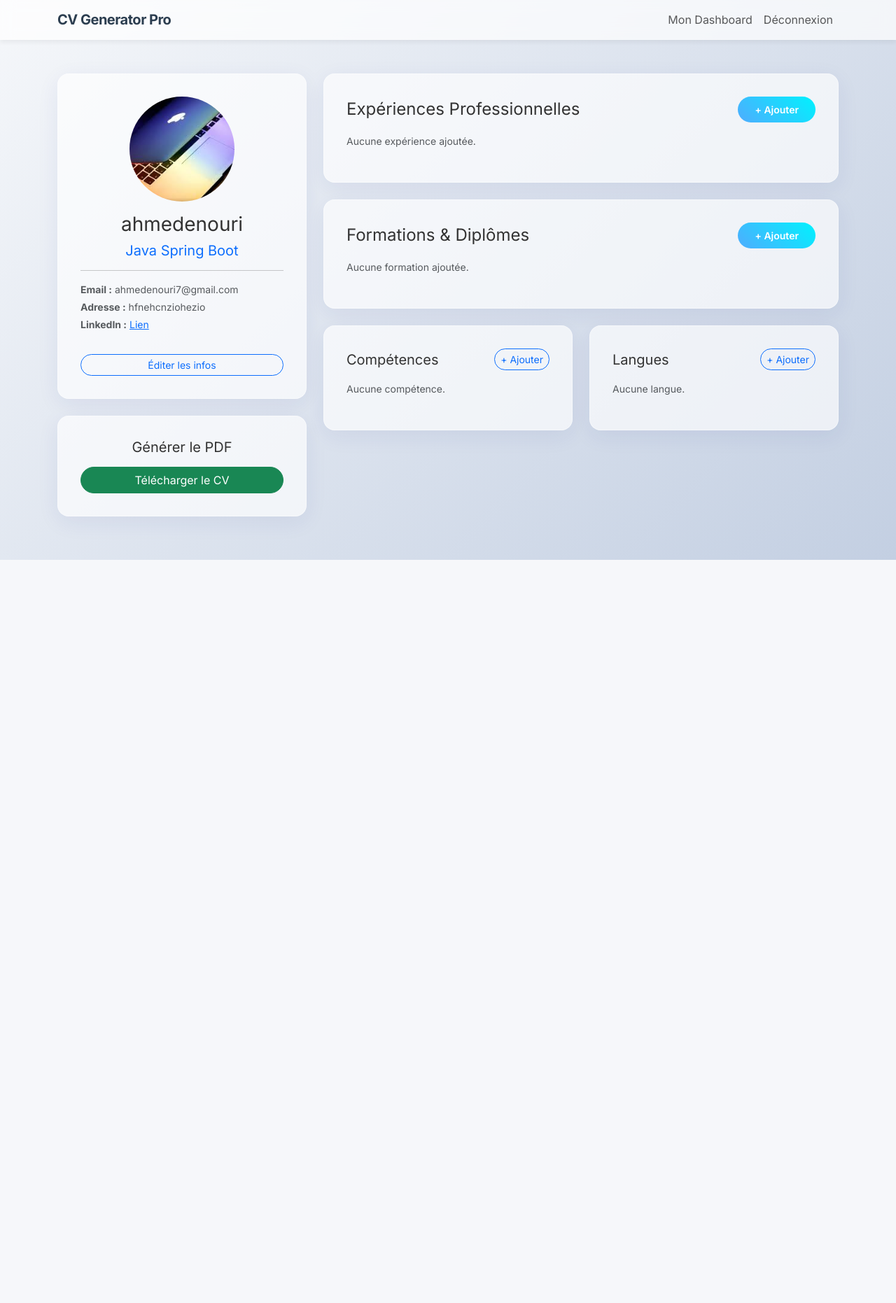
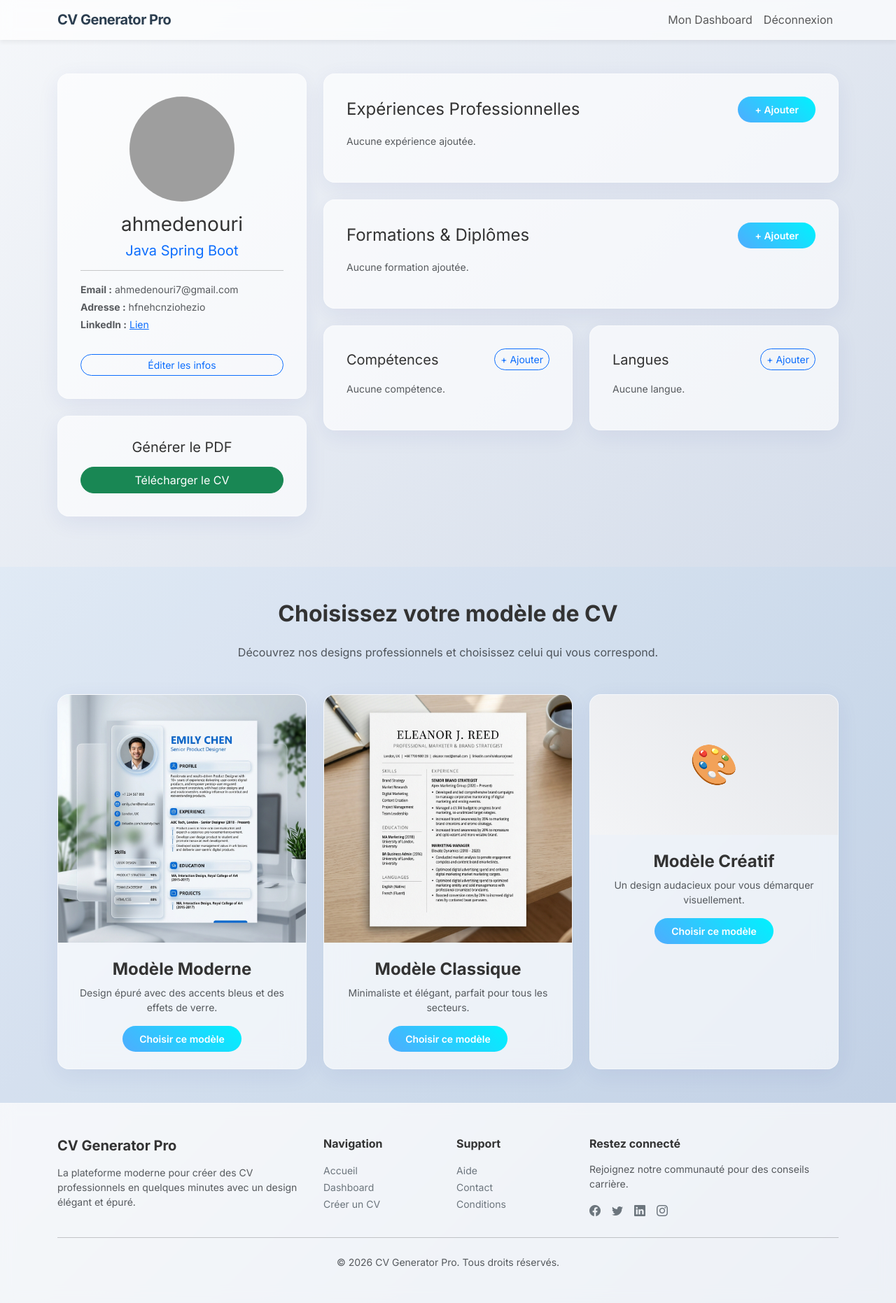
Before and after one commit to OTMAN998/django, a Django app: page /cv/1/ in a window 1280 px wide. Shown: the whole page at 70% size. Before the commit the page ends 800 px from the top, so only its background shows below. Run offline with Django 5.2, Linux system fonts and the light colour scheme; a user stored in the database is signed in; data comes from the database, SQL or seed files in the repository; data that the repository does not hold is empty; grey boxes are pictures that could not be loaded.

Commit message:
Ajout du téléchargement PDF, du footer et de la galerie de modèles

```diff
--- a/demo/cv/templates/base.html
+++ b/demo/cv/templates/base.html
@@ -1,3 +1,4 @@
+{% load static %}
 <!DOCTYPE html>
 <html lang="fr">
 <head>
@@ -6,6 +7,8 @@
     <title>{% block title %}CV Generator{% endblock %}</title>
     <!-- Bootstrap 5 CSS -->
     <link href="https://cdn.jsdelivr.net/npm/bootstrap@5.3.0/dist/css/bootstrap.min.css" rel="stylesheet">
+    <!-- Bootstrap Icons -->
+    <link rel="stylesheet" href="https://cdn.jsdelivr.net/npm/bootstrap-icons@1.10.5/font/bootstrap-icons.css">
     <!-- Google Fonts -->
     <link href="https://fonts.googleapis.com/css2?family=Inter:wght@300;400;600;700&display=swap" rel="stylesheet">
     <style>
@@ -14,6 +17,8 @@
             background: linear-gradient(135deg, #f5f7fa 0%, #c3cfe2 100%);
             min-height: 100vh;
             color: #333;
+            display: flex;
+            flex-direction: column;
         }
 
         .navbar {
@@ -81,6 +86,25 @@
         .animate-fade-in {
             animation: fadeIn 0.6s ease-out forwards;
         }
+
+        footer {
+            background: rgba(255, 255, 255, 0.7);
+            backdrop-filter: blur(10px);
+            -webkit-backdrop-filter: blur(10px);
+            border-top: 1px solid rgba(255, 255, 255, 0.3);
+            padding: 3rem 0;
+            margin-top: auto;
+        }
+
+        .footer-link {
+            color: #6c757d;
+            text-decoration: none;
+            transition: color 0.3s ease;
+        }
+
+        .footer-link:hover {
+            color: #4facfe;
+        }
     </style>
 </head>
 <body>
@@ -121,6 +145,90 @@
     {% endblock %}
 </div>
 
+<!-- Section Supplémentaire : Nos Modèles de CV -->
+<section class="py-5" style="background: rgba(79, 172, 254, 0.05);">
+    <div class="container text-center">
+        <h2 class="fw-bold mb-4">Choisissez votre modèle de CV</h2>
+        <p class="text-muted mb-5">Découvrez nos designs professionnels et choisissez celui qui vous correspond.</p>
+        <div class="row g-4">
+            <div class="col-md-4">
+                <div class="glass-card p-0 overflow-hidden h-100">
+                    <img src="{% static 'images/template_modern.png' %}" class="img-fluid" alt="Modèle Moderne">
+                    <div class="p-4">
+                        <h4 class="fw-bold">Modèle Moderne</h4>
+                        <p class="text-muted small">Design épuré avec des accents bleus et des effets de verre.</p>
+                        <a href="{% url 'cv_create' %}" class="btn btn-primary btn-sm rounded-pill">Choisir ce modèle</a>
+                    </div>
+                </div>
+            </div>
+            <div class="col-md-4">
+                <div class="glass-card p-0 overflow-hidden h-100">
+                    <img src="{% static 'images/template_classic.png' %}" class="img-fluid" alt="Modèle Classique">
+                    <div class="p-4">
+                        <h4 class="fw-bold">Modèle Classique</h4>
+                        <p class="text-muted small">Minimaliste et élégant, parfait pour tous les secteurs.</p>
+                        <a href="{% url 'cv_create' %}" class="btn btn-primary btn-sm rounded-pill">Choisir ce modèle</a>
+                    </div>
+                </div>
+            </div>
+            <div class="col-md-4">
+                <div class="glass-card p-0 overflow-hidden h-100">
+                    <!-- Utilisation d'un placeholder pour le 3ème modèle -->
+                    <div class="bg-light d-flex align-items-center justify-content-center" style="height: 200px; background: linear-gradient(45deg, #f3f4f6, #e5e7eb);">
+                        <span class="display-4">🎨</span>
+                    </div>
+                    <div class="p-4">
+                        <h4 class="fw-bold">Modèle Créatif</h4>
+                        <p class="text-muted small">Un design audacieux pour vous démarquer visuellement.</p>
+                        <a href="{% url 'cv_create' %}" class="btn btn-primary btn-sm rounded-pill">Choisir ce modèle</a>
+                    </div>
+                </div>
+            </div>
+        </div>
+    </div>
+</section>
+
+<footer class="mt-auto">
+    <div class="container">
+        <div class="row g-4">
+            <div class="col-lg-4 col-md-6">
+                <h5 class="fw-bold mb-3">CV Generator Pro</h5>
+                <p class="text-muted small">La plateforme moderne pour créer des CV professionnels en quelques minutes avec un design élégant et épuré.</p>
+            </div>
+            <div class="col-lg-2 col-md-6">
+                <h6 class="fw-bold mb-3">Navigation</h6>
+                <ul class="list-unstyled mb-0">
+                    <li><a href="/" class="footer-link small">Accueil</a></li>
+                    <li><a href="{% url 'cv_dashboard' %}" class="footer-link small">Dashboard</a></li>
+                    <li><a href="{% url 'cv_create' %}" class="footer-link small">Créer un CV</a></li>
+                </ul>
+            </div>
+            <div class="col-lg-2 col-md-6">
+                <h6 class="fw-bold mb-3">Support</h6>
+                <ul class="list-unstyled mb-0">
+                    <li><a href="#" class="footer-link small">Aide</a></li>
+                    <li><a href="#" class="footer-link small">Contact</a></li>
+                    <li><a href="#" class="footer-link small">Conditions</a></li>
+                </ul>
+            </div>
+            <div class="col-lg-4 col-md-6">
+                <h6 class="fw-bold mb-3">Restez connecté</h6>
+                <p class="text-muted small mb-3">Rejoignez notre communauté pour des conseils carrière.</p>
+                <div class="d-flex gap-3">
+                    <a href="#" class="footer-link"><i class="bi bi-facebook"></i></a>
+                    <a href="#" class="footer-link"><i class="bi bi-twitter"></i></a>
+                    <a href="#" class="footer-link"><i class="bi bi-linkedin"></i></a>
+                    <a href="#" class="footer-link"><i class="bi bi-instagram"></i></a>
+                </div>
+            </div>
+        </div>
+        <hr class="my-4 opacity-25">
+        <div class="text-center text-muted small">
+            &copy; 2026 CV Generator Pro. Tous droits réservés.
+        </div>
+    </div>
+</footer>
+
 <!-- Bootstrap 5 JS Bundle -->
 <script src="https://cdn.jsdelivr.net/npm/bootstrap@5.3.0/dist/js/bootstrap.bundle.min.js"></script>
 </body>
--- a/demo/cv/templates/cv/cv_detail.html
+++ b/demo/cv/templates/cv/cv_detail.html
@@ -33,7 +33,7 @@
 
         <div class="glass-card mt-4 text-center">
             <h4 class="h5 mb-3">Générer le PDF</h4>
-            <button class="btn btn-success w-100 rounded-pill">Télécharger le CV</button>
+            <a href="{% url 'generate_pdf_cv' cv.pk %}" class="btn btn-success w-100 rounded-pill">Télécharger le CV</a>
         </div>
     </div>
 
--- a/demo/cv/urls.py
+++ b/demo/cv/urls.py
@@ -6,6 +6,7 @@ urlpatterns = [
     path('create/', views.cv_create, name='cv_create'),
     path('<int:pk>/', views.cv_detail, name='cv_detail'),
     path('<int:pk>/edit/', views.cv_edit, name='cv_edit'),
+    path('<int:pk>/pdf/', views.generate_pdf_cv, name='generate_pdf_cv'),
 
     # Expérience
     path('<int:cv_id>/add-experience/', views.add_experience, name='add_experience'),
--- a/demo/cv/views.py
+++ b/demo/cv/views.py
@@ -1,5 +1,8 @@
 from django.shortcuts import render, redirect, get_object_or_404
 from django.contrib.auth.decorators import login_required
+from django.http import HttpResponse
+from django.template.loader import get_template
+from xhtml2pdf import pisa
 from .models import CVProfile, Experience, Education, Skill, Language
 from .forms import CVProfileForm, ExperienceForm, EducationForm, SkillForm, LanguageForm
 
@@ -189,3 +192,27 @@ def delete_language(request, pk):
     if request.method == 'POST':
         language.delete()
     return redirect('cv_detail', pk=cv_pk)
+
+@login_required
+def generate_pdf_cv(request, pk):
+    """Génère un PDF du CV à partir d'un template HTML."""
+    cv = get_object_or_404(CVProfile, pk=pk, user=request.user)
+    template_path = 'cv/cv_pdf.html'
+    context = {'cv': cv}
+
+    # Créer l'objet de réponse Django avec le type de contenu PDF
+    response = HttpResponse(content_type='application/pdf')
+    response['Content-Disposition'] = f'attachment; filename="cv_{cv.user.username}.pdf"'
+
+    # Trouver le template et le rendre en HTML
+    template = get_template(template_path)
+    html = template.render(context)
+
+    # Créer le PDF
+    pisa_status = pisa.CreatePDF(html, dest=response)
+
+    # En cas d'erreur
+    if pisa_status.err:
+       return HttpResponse('Une erreur est survenue lors de la génération du PDF <pre>' + html + '</pre>')
+
+    return response
--- a/demo/demo/settings.py
+++ b/demo/demo/settings.py
@@ -125,6 +125,9 @@ USE_TZ = True
 # https://docs.djangoproject.com/en/6.0/howto/static-files/
 
 STATIC_URL = 'static/'
+STATICFILES_DIRS = [
+    BASE_DIR / 'static',
+]
 
 MEDIA_URL = '/media/'
 MEDIA_ROOT = BASE_DIR / 'media'
```
Also changed, not shown: demo/cv/templates/cv/cv_pdf.html (added, +159 -0 lines), demo/cv_photos/images.jfif (deleted), demo/cv_photos/images_2031NyA.jfif (deleted), demo/cv_photos/images_c1I7wpC.jfif (deleted), demo/media/cv_photos/61e8YDC5lsL._AC_UF8941000_QL80_.jpg (renamed from demo/cv_photos/61e8YDC5lsL._AC_UF8941000_QL80_.jpg), demo/media/cv_photos/images.jfif (deleted), demo/media/cv_photos/template_classic.png (added), demo/static/images/template_classic.png (added), demo/static/images/template_modern.png (added).
